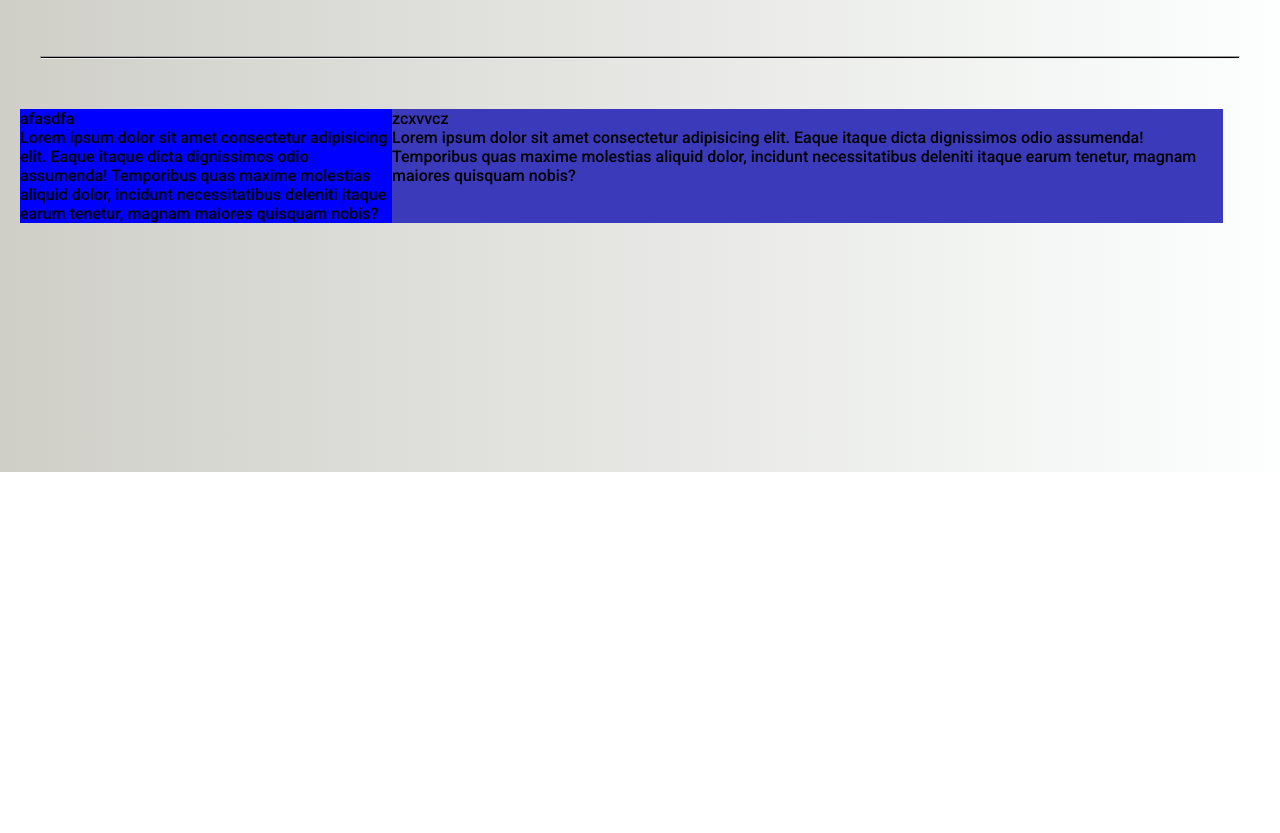
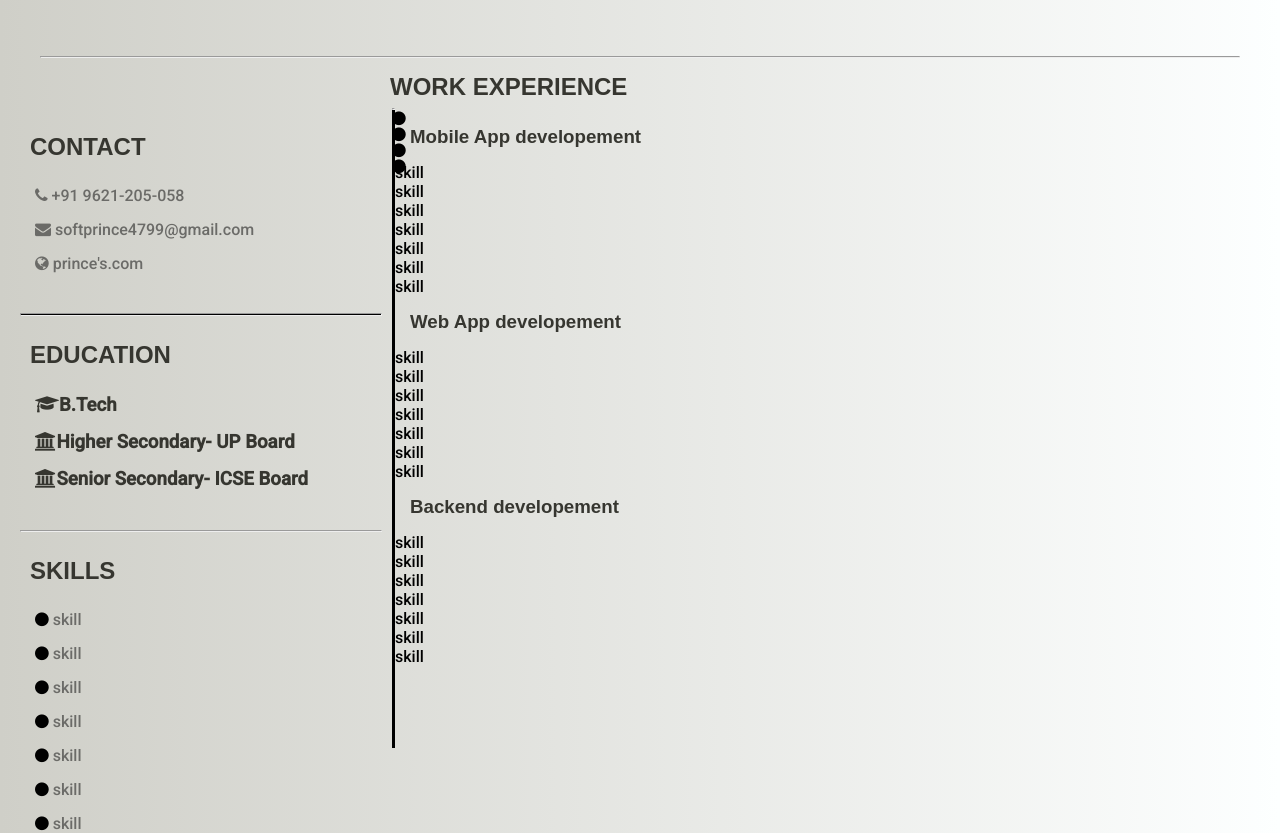
Before and after one commit to prince4799/portfolio_html_css, a plain HTML site: page index.html in a window 1280 px wide. Shown: the part 328-1161 px from the top of the page. Before the commit the page ends 800 px from the top, so only its background shows below. Drawn offline with Linux system fonts and the light colour scheme.

Commit message:
work experiene pending

```diff
--- a/index.html
+++ b/index.html
@@ -6,6 +6,9 @@
   <link rel="preconnect" href="https://fonts.googleapis.com">
   <link rel="preconnect" href="https://fonts.gstatic.com" crossorigin>
   <link href="https://fonts.googleapis.com/css2?family=Roboto:wght@500&display=swap" rel="stylesheet">
+  <link rel="preconnect" href="https://fonts.googleapis.com">
+  <link rel="preconnect" href="https://fonts.gstatic.com" crossorigin>
+  <link rel="stylesheet" href="https://cdnjs.cloudflare.com/ajax/libs/font-awesome/4.7.0/css/font-awesome.min.css">
 </head>
 
 <body>
@@ -14,7 +17,7 @@
       <div class="left">
         <img style="
       padding: 25px;
-      padding-left: 60px;
+      padding-left: 30px;
       height: 90%;" src="./user.png" />
 
       </div>
@@ -51,17 +54,82 @@
   <hr style="background-color: black;height:0.4px; margin:40px" />
   <div class="content">
 
-    <div class="contentleft">afasdfa
-      <p>Lorem ipsum dolor sit amet consectetur adipisicing elit. Eaque itaque dicta dignissimos odio assumenda!
-        Temporibus quas maxime molestias aliquid dolor, incidunt necessitatibus deleniti itaque earum tenetur, magnam
-        maiores quisquam nobis?
-      </p>
+    <div class="contentleft">
+      <h2>CONTACT</h2>
+      <div class="contact">
+        <p> <i class="fa fa-phone"></i> +91 9621-205-058</p>
+        <p> <i class="fa fa-envelope"></i> softprince4799@gmail.com </p>
+        <p> <i class="fa fa-globe"></i> prince's.com</p>
+      </div>
+      <hr style="background-color: black;height:0.4px; margin-top:40px ;margin-right:10px;" />
+
+      <h2 >EDUCATION</h2>
+      <div class="education">
+        <h3><i class="fa fa-graduation-cap"></i>B.Tech</h3>
+        <!-- <p>Dr. APJ Abdul Kalam University Lucknow-(2021)</p> -->
+        <h3><i class="fa fa-university"></i>Higher Secondary- UP Board</h3>
+        <!-- <p>UP Board-(2016)</p> -->
+        <h3><i class="fa fa-university"></i>Senior Secondary- ICSE Board</h3>
+        <!-- <p><i class="fa fa-university"></i>ICSE Board-(2014)</p> -->
+      </div>
+      <hr style="background-color: black;height:0.4px; margin-top:40px ;margin-right:10px;" />
+
+      <h2>SKILLS</h2>
+      <div class="skills">
+        <p><i class="fa fa-circle" style="color:#000;"></i> skill</p>
+        <p><i class="fa fa-circle" style="color:#000;"></i> skill</p>
+        <p><i class="fa fa-circle" style="color:#000;"></i> skill</p>
+        <p><i class="fa fa-circle" style="color:#000;"></i> skill</p>
+        <p><i class="fa fa-circle" style="color:#000;"></i> skill</p>
+        <p><i class="fa fa-circle" style="color:#000;"></i> skill</p>
+        <p><i class="fa fa-circle" style="color:#000;"></i> skill</p>
+      </div>
     </div>
-    <div class="contentright">zcxvvcz
-      <p>Lorem ipsum dolor sit amet consectetur adipisicing elit. Eaque itaque dicta dignissimos odio assumenda!
-        Temporibus quas maxime molestias aliquid dolor, incidunt necessitatibus deleniti itaque earum tenetur, magnam
-        maiores quisquam nobis?
-      </p>
+  <div class="partition">
+    <hr/>
+    <i class="fa fa-circle" style="color:#000;"></i>
+    <i class="fa fa-circle" style="color:#000;"></i>
+    <i class="fa fa-circle" style="color:#000;"></i>
+    <i class="fa fa-circle" style="color:#000;"></i>
+  </div>
+  <div class="contentright">
+      <h2 >WORK EXPERIENCE</h2>
+      <div class="contact">
+        <h3>Mobile App developement</h3>
+        <p>skill</p>
+        <p>skill</p>
+        <p>skill</p>
+        <p>skill</p>
+        <p>skill</p>
+        <p>skill</p>
+        <p>skill</p>
+
+      </div>
+      <div class="contact">
+        <h3>Web App developement</h3>
+
+        <p> skill</p>
+        <p> skill</p>
+        <p> skill</p>
+        <p> skill</p>
+        <p> skill</p>
+        <p> skill</p>
+        <p> skill</p>
+
+      </div>
+      <div class="contact">
+        <h3>Backend developement</h3>
+
+        <p> skill</p>
+        <p> skill</p>
+        <p> skill</p>
+        <p> skill</p>
+        <p> skill</p>
+        <p> skill</p>
+        <p> skill</p>
+
+      </div>
+
     </div>
   </div>
 </body>
--- a/style.css
+++ b/style.css
@@ -37,7 +37,7 @@ body {
 
 }
 
-.about{
+.about {
     /* display: flex; */
     flex-direction: row;
     display: inline-block;
@@ -45,7 +45,7 @@ body {
     /* background-color: aquamarine; */
 }
 
-.aboutHead{
+.aboutHead {
     width: 30%;
     /* background-color: red; */
     float: left;
@@ -64,18 +64,21 @@ body {
     background: black;
 }
 
-.aboutHead p{
+.aboutHead p {
     color: rgb(108 101 101);
     float: left;
     font-size: 26px;
-    margin-left: 110px;
+    margin-left: 85px;
 }
+
 .about p::after {
     content: "";
     clear: both;
     display: table;
-    border-color: rgb(108 101 101);;
-  }
+    border-color: rgb(108 101 101);
+    ;
+}
+
 /* .about pre{
     width: 30%;
     float: left;
@@ -111,30 +114,66 @@ background-color: blue;
 
 }
 
-.aboutDetails{
+.aboutDetails {
     width: 55%;
     height: 100%;
     /* align-self: flex-end; */
     float: right;
     margin-right: 40px;
-    color:rgb(107, 107, 104); ;
+    color: rgb(107, 107, 104);
 }
 
-.content{
-    display:flex;
-    flex-direction:row;
-    padding:10px;
+.content {
+    display: flex;
+    flex-direction: row;
+    padding: 10px;
     margin-inline: 10px;
+    height:80%
 
 }
 
 .contentleft {
-    background-color: blue;
-    width:30%;
-    height:100%;
+    /* background-image: linear-gradient(to left, #fdffff, #cfcfc8); */
+    width: 30%;
+    height: 100%;
 }
+
 .contentright {
-    background-color: rgb(58, 58, 187);
+    /* background-image: linear-gradient(to right, #fdffff, #cfcfc8); */
     width: 67%;
     height: 100%;
 }
+
+.contentleft p {
+    margin: 15px;
+    color: rgb(107, 107, 104);
+}
+
+.contentleft h2 {
+    /* margin: 15px; */
+    margin: 25px 0 25px 10px ;
+    color: rgb(54, 54, 48);
+    font-family:'Josefin Sans', sans-serif;
+}
+
+.contentleft h3 {
+    margin: 15px;
+    color: rgb(54, 54, 48);
+}
+
+.partition{
+    height:100%;
+    width:3px;
+    background-color: black;
+}
+
+.contentright h2 {
+    margin: -35px 0 25px -5px ;
+    color: rgb(54, 54, 48);
+    font-family:'Josefin Sans', sans-serif;
+}
+.contentright h3 {
+    margin: 15px ;
+    color: rgb(54, 54, 48);
+    font-family:'Josefin Sans', sans-serif;
+}
```
